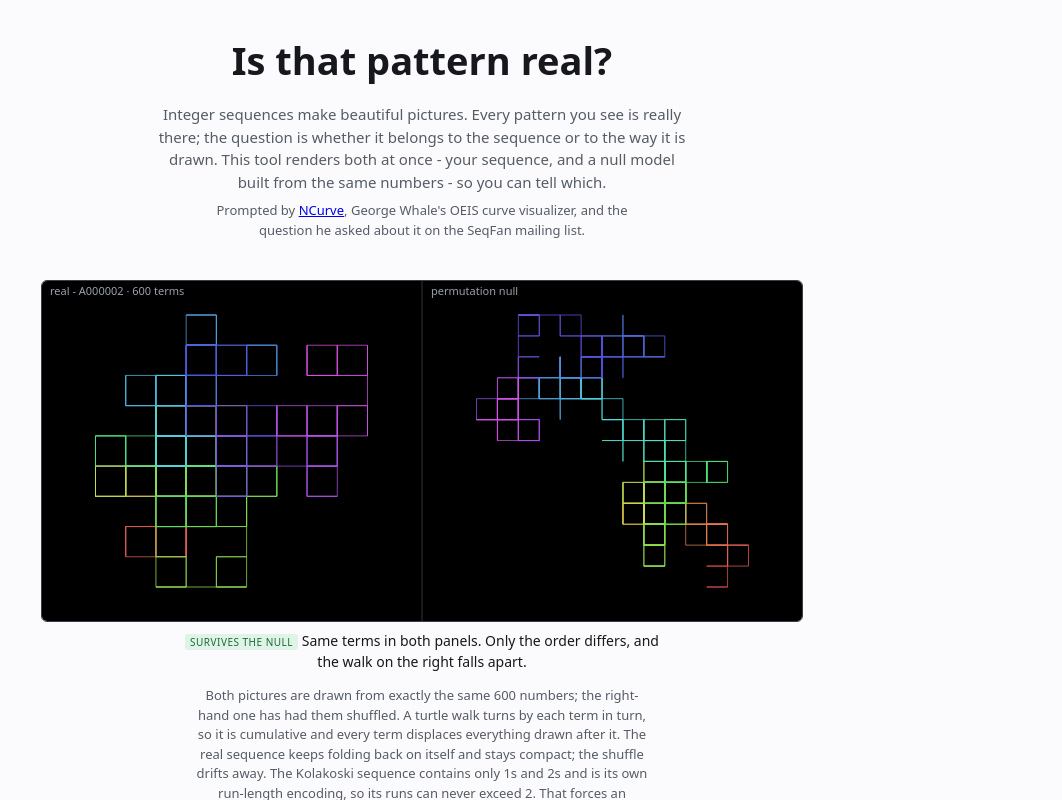
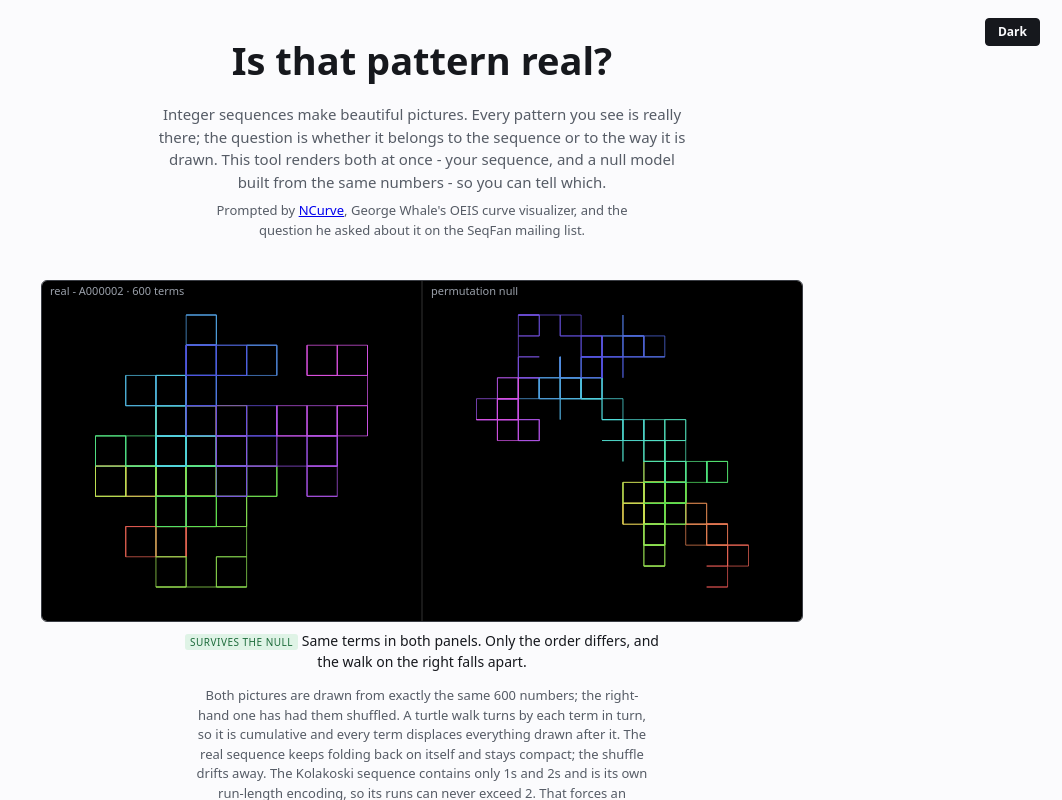
Before and after one commit to bshepp/integer-sequence-visualizer, a website built with Vite: page index.html in a window 1280 px wide. Shown: the whole page, without its empty margins (218-1280 px from the left). Built offline with nearby package versions, Linux system fonts and the light colour scheme.

Commit message:
fix: the theme switch is reachable from the gallery and About pages
Both pages cover the engine and mark it inert, so the switch in the engine
header was not merely out of sight there - it was removed from the tab order
and the accessibility tree. A visitor who landed on the gallery in light mode
had no way to change it without first entering the engine. Since those pages
do follow the theme, that was a control missing exactly where it was needed.

Built by the caller and passed in, so there is still one implementation of the
switch rather than three. Top right on the landing and leading the About nav,
both matching where it sits in the engine's own header.

The subtlety is two live switches for one setting: the engine's copy is inert
under the overlay and would have kept its old caption, which is wrong the
moment the visitor returns to it. The overlay's onChange refreshes it, and
buildThemeToggle's refresh already reads the theme from the document, so it
self-corrects rather than tracking state separately. Pinned by a test that
flips twice and compares the two captions.

On About the switch is deliberately not a .page-nav-button: showAbout focuses
the first one of those on open, and that should stay the first real navigation
control rather than becoming a theme switch. Also pinned.

Worth noting what this does NOT do: since drawings now sit on black
regardless, switching the theme on these pages changes the chrome around the
images and not the images themselves. That is the intended arrangement, not an
oversight.

```diff
--- a/src/style.css
+++ b/src/style.css
@@ -478,3 +478,6 @@ body { margin: 0; background: var(--bg); color: var(--text); font: 14px/1.5 syst
 }
 .style-hint { font-size: 11px; color: #d8a657; align-self: center; }
 :root[data-theme="light"] .style-hint { color: #8a5a00; }
+/* Top-right of the landing, matching where the switch sits in the engine
+   header. Absolute so it does not join the centred column flow. */
+.landing-nav { position: absolute; top: 18px; right: 22px; }
--- a/src/ui/about.ts
+++ b/src/ui/about.ts
@@ -70,6 +70,12 @@ function link(href: string, text: string): HTMLAnchorElement {
 export interface AboutOptions {
   onGallery(): void;
   onEngine(): void;
+  /**
+   * The theme switch, built by the caller so there is one implementation of
+   * it. This page covers the engine and marks it inert, so without a copy
+   * here the switch is simply unreachable from the About page.
+   */
+  themeToggle?: HTMLElement;
 }
 
 export function buildAbout(opts: AboutOptions): HTMLElement {
@@ -93,6 +99,10 @@ export function buildAbout(opts: AboutOptions): HTMLElement {
   toEngine.textContent = 'Open the engine →';
   toEngine.addEventListener('click', () => opts.onEngine());
   nav.append(toGallery, toEngine);
+  // Leading, matching where it sits in the engine's own header. Not a
+  // .page-nav-button, so the initial focus target below is still the first
+  // real navigation control rather than a theme switch.
+  if (opts.themeToggle) nav.prepend(opts.themeToggle);
 
   const body = document.createElement('div');
   body.className = 'about-body';
--- a/src/ui/app.ts
+++ b/src/ui/app.ts
@@ -1166,9 +1166,17 @@ export function mountApp(root: HTMLElement): void {
     applyHash(hash, entry.sequence);
   }
 
+  // A fresh switch per overlay, since the overlay is rebuilt on every visit.
+  // Its onChange refreshes the engine's copy: that one is inert behind the
+  // overlay and would otherwise still be captioned for the old theme when the
+  // visitor returns to it.
+  const overlayThemeToggle = (): HTMLElement =>
+    buildThemeToggle(() => { themeUi.refresh(); styleUi.refresh(); nullStyleUi.refresh(); redraw(); }).el;
+
   function showLanding(): void {
     if (landingDismissed || overlayEl) return;
     overlayEl = buildLanding({
+      themeToggle: overlayThemeToggle(),
       onAbout: () => goTo(ABOUT_HASH),
       // "Open the full engine" lands on the hero's own view rather than an
       // empty canvas telling the visitor to load a sequence - which is the
@@ -1183,6 +1191,7 @@ export function mountApp(root: HTMLElement): void {
   function showAbout(): void {
     overlayEl?.remove();
     overlayEl = buildAbout({
+      themeToggle: overlayThemeToggle(),
       onGallery: () => goTo(GALLERY_HASH),
       onEngine: () => { dismissOverlay(false); openEntry(heroEntry()); picker.focus(); },
     });
--- a/src/ui/landing.ts
+++ b/src/ui/landing.ts
@@ -116,6 +116,8 @@ export interface LandingOptions {
   onOpen(): void;
   onPick(entry: GalleryEntry): void;
   onAbout(): void;
+  /** See AboutOptions.themeToggle - this page hides the engine's copy too. */
+  themeToggle?: HTMLElement;
 }
 
 export function buildLanding(opts: LandingOptions): HTMLElement {
@@ -230,6 +232,12 @@ export function buildLanding(opts: LandingOptions): HTMLElement {
   cc.textContent = 'CC BY-SA 4.0';
   attribution.append(cc, '.');
 
+  if (opts.themeToggle) {
+    const nav = document.createElement('div');
+    nav.className = 'landing-nav';
+    nav.appendChild(opts.themeToggle);
+    el.appendChild(nav);
+  }
   el.append(h1, lede, credit, heroFigure, heroBody, actions, stripLabel, strip, attribution);
   requestAnimationFrame(() => paintEntry(hero, heroCanvas, 760, 340));
   return el;
```
Also changed, not shown: tests/ui/credit.test.ts (+48 -0 lines).
